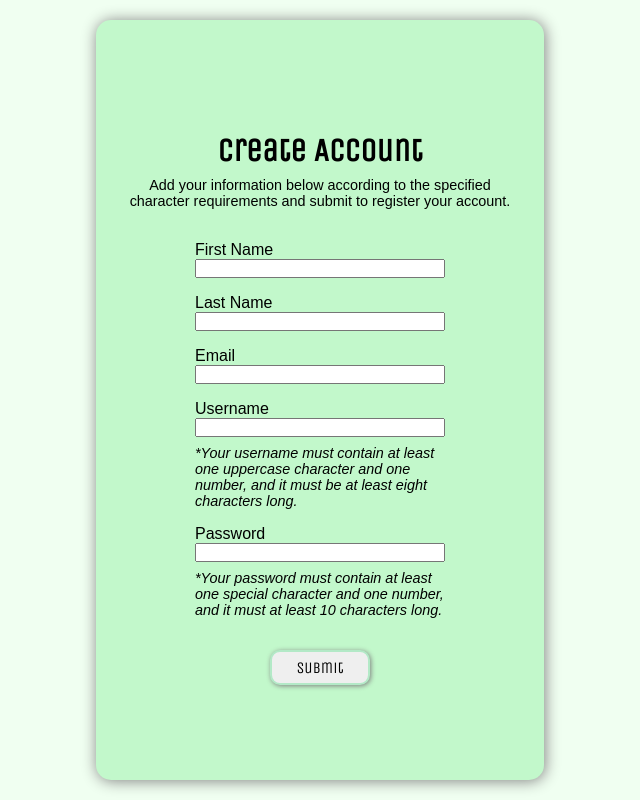
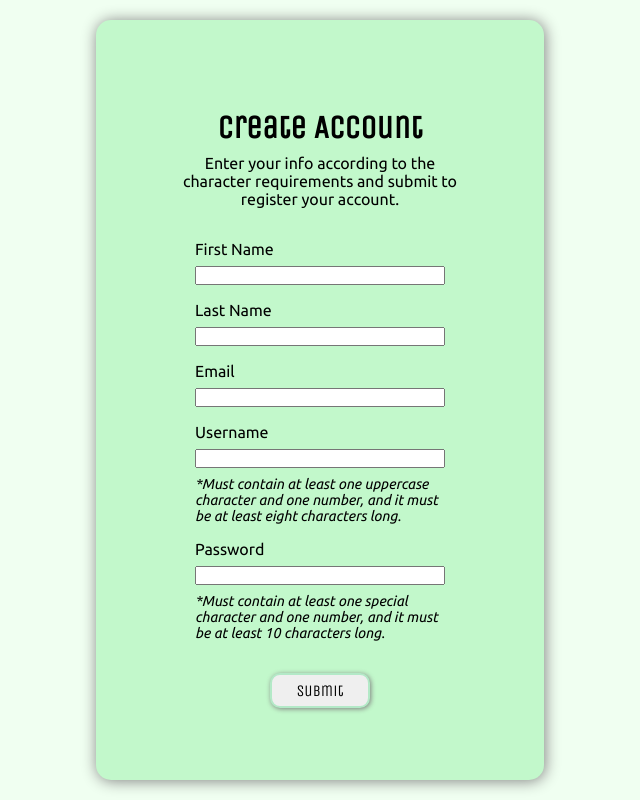
Before and after one commit to aacarring/form-validator, a plain HTML site: page index.html in a window 1280 px wide. Shown: the whole page, without its empty margins (320-960 px from the left). Drawn offline with nearby package versions, Linux system fonts and the light colour scheme.

Commit message:
Imported Google Font in html, edited styling in scss

```diff
--- a/index.html
+++ b/index.html
@@ -5,6 +5,7 @@
     <meta name="viewport" content="width=device-width, initial-scale=1.0">
     <title>Form Validator</title>
     <link rel="preconnect" href="https://fonts.gstatic.com">
+    <link href="https://fonts.googleapis.com/css2?family=Ubuntu:ital,wght@0,300;0,400;0,500;0,700;1,300;1,400;1,500;1,700&display=swap" rel="stylesheet">
     <link href="https://fonts.googleapis.com/css2?family=Unica+One&display=swap" rel="stylesheet">
     <link rel="stylesheet" href="./styles.css">
 </head>
@@ -14,7 +15,7 @@
 
         <header>
             <h1>Create Account</h1>
-            <p>Add your information below according to the specified character requirements and submit to register your account.</p>
+            <p>Enter your info according to the character requirements and submit to register your account.</p>
         </header>
 
         <div class="form">
@@ -33,12 +34,12 @@
                 <div class="user-input username">
                     <label for="username">Username</label>
                     <input type="text" required>
-                    <span>*Your username must contain at least one uppercase character and one number, and it must be at least eight characters long.</span>
+                    <span>*Must contain at least one uppercase character and one number, and it must be at least eight characters long.</span>
                 </div>
                 <div class="user-input password">
                     <label for="password">Password</label>
                     <input type="password" required>
-                    <span>*Your password must contain at least one special character and one number, and it must at least 10 characters long.</span>
+                    <span>*Must contain at least one special character and one number, and it must be at least 10 characters long.</span>
                 </div>
             <button class="submit" type="submit">Submit</button>
         </div>
--- a/styles.scss
+++ b/styles.scss
@@ -22,8 +22,7 @@ body {
         overflow: scroll;
         header {
             @include flexDisplay();
-            min-width: 250px;
-            max-width: 30vw;
+            width: 300px;
             margin-left: 2.5vw;
             margin-right: 2.5vw;
             margin-top: 10vh;
@@ -35,18 +34,23 @@ body {
                 font-family: 'Unica One', cursive;
             }
             p {
-                font-size: .9em;
+                font-size: 1em;
+                font-family: 'Ubuntu', sans-serif;
             }
         }
         .form {
             @include flexDisplay();
+            width: 35vw;
+            min-width: 300px;
             margin-bottom: 5vh;
+            font-family: 'Ubuntu', sans-serif;
             .user-input {
                 width: 250px;
                 margin: 1vh 0;
                 @include flexDisplay();
                 label {
                     align-self: flex-start;
+                    margin-bottom: 1vh;
 
                 }
                 input {
```
Also changed, not shown: styles.css, 1 other file.
